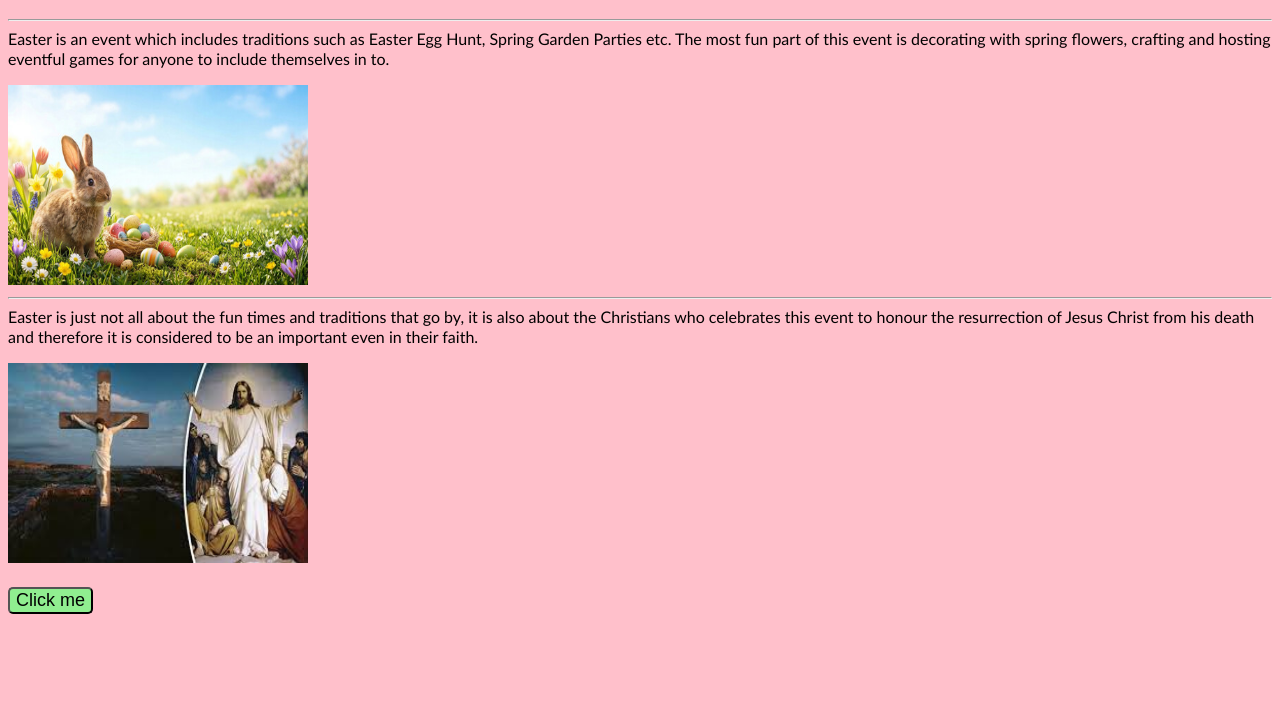
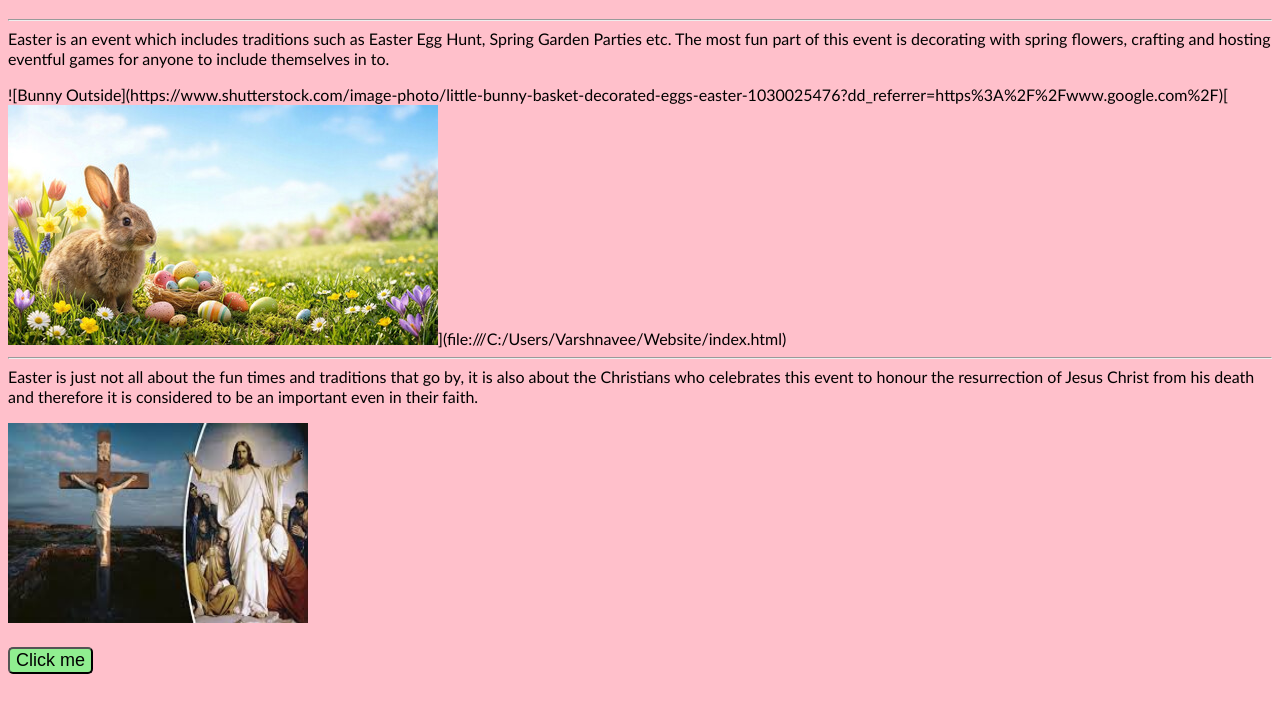
Before and after one commit to PurpleLover23/Easter-Holiday, a plain HTML site: page index.html in a window 1280 px wide. Shown: the part 61-774 px from the top of the page. Drawn offline with Linux system fonts and the light colour scheme; files whose address does not match are found by name.

Commit message:
Fix HTML structure and update image links

```diff
--- a/index.html
+++ b/index.html
@@ -26,8 +26,7 @@ h1 {
     part of this event is decorating with spring flowers, crafting
     and hosting eventful games for anyone to include themselves in to.</p>
 
-    <img src="C:\Users\Varshnavee\Website\images\240_F_1945699111_JdjLTTBaWQnbFSf9uKPI85oQARfyFetr.jpg" alt="bunny outside" width="300" height="200">
-    </a>
+![Bunny Outside](https://www.shutterstock.com/image-photo/little-bunny-basket-decorated-eggs-easter-1030025476?dd_referrer=https%3A%2F%2Fwww.google.com%2F)[<img src="C:\Users\Varshnavee\Website\images\240_F_1945699111_JdjLTTBaWQnbFSf9uKPI85oQARfyFetr.jpg">](file:///C:/Users/Varshnavee/Website/index.html)
     <br>
     <hr>
     <class="p2" style="font-family:Calibri;">Easter is just not all about the fun times and traditions that
```
